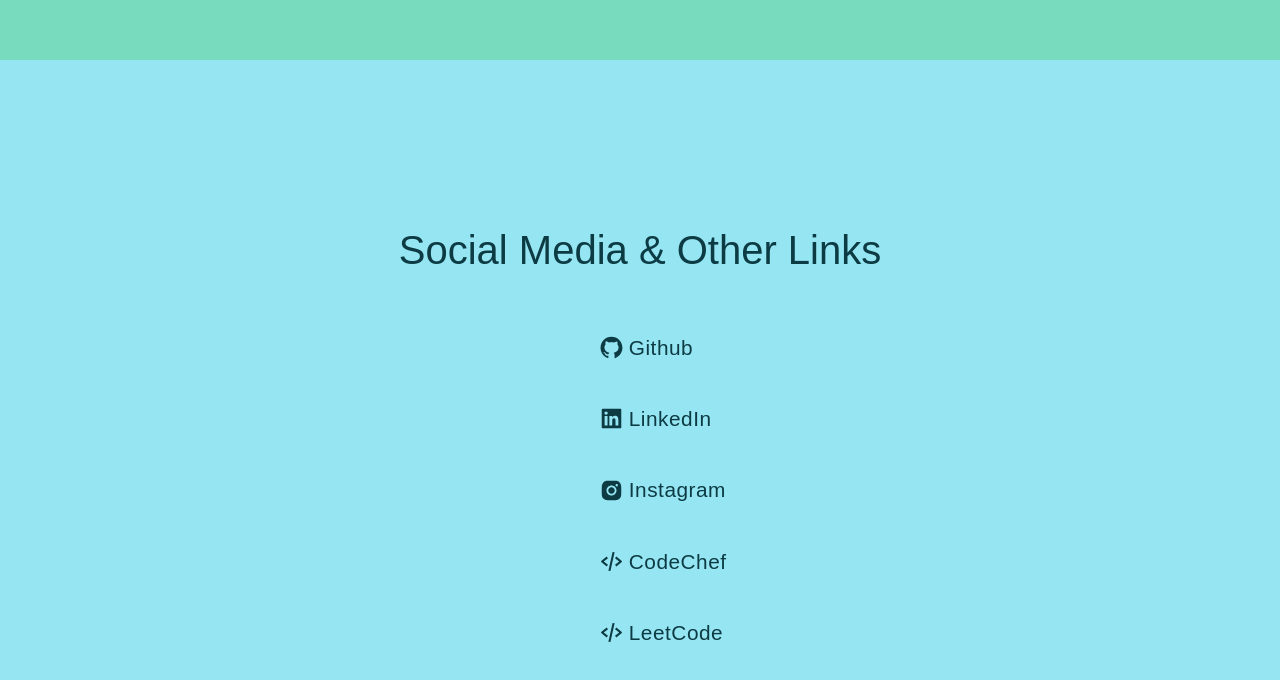
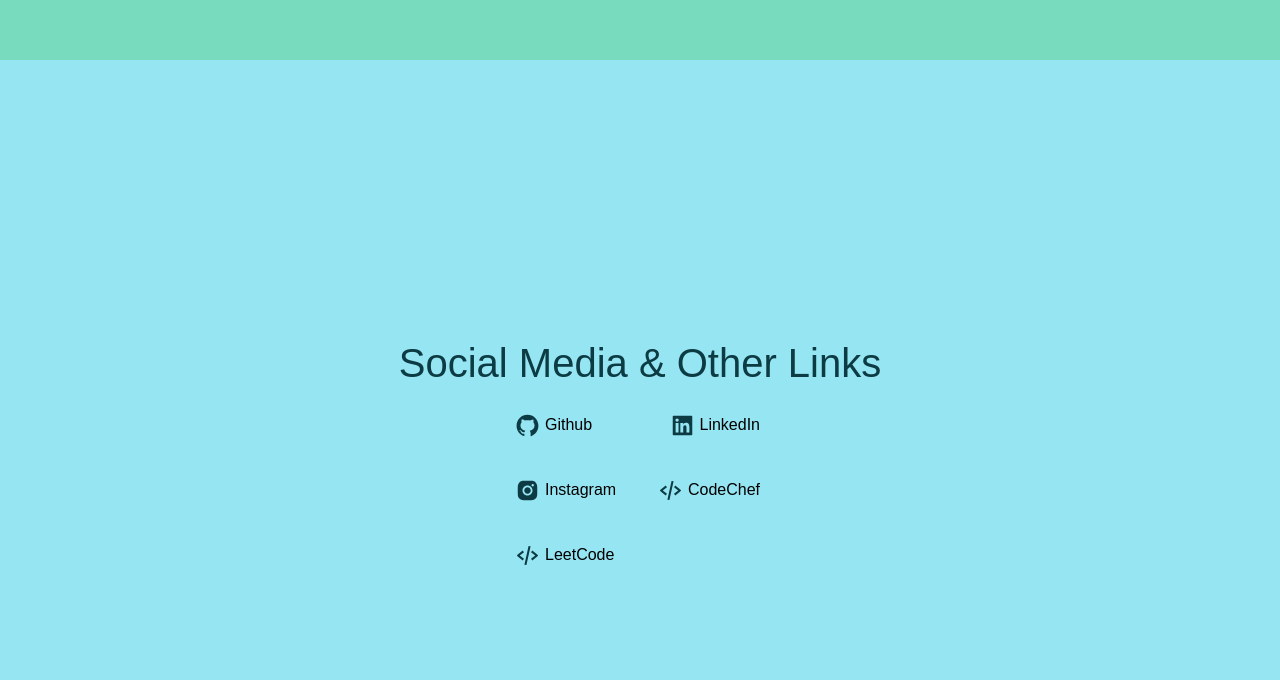
Before and after one commit to lakshyamahawar14/portfolio, a Next.js app: page /about in a window 1280 px wide. Shown: the part 740-1420 px from the top of the page. Built offline with nearby package versions, Linux system fonts and the light colour scheme.

Commit message:
updating about page

```diff
--- a/app/components/About.js
+++ b/app/components/About.js
@@ -82,7 +82,7 @@ const About = () => {
           <h2 className="text-[2.5rem] text-[#0c3b43] text-center md:text-[2rem] sm:text-[1.5rem] w-[100%]">
             Social Media & Other Links
           </h2>
-          <p className="text-[1.3rem] flex flex-col items-start justify-center py-[2rem] md:text-[1.2rem] tracking-wide w-[100%] m-auto text-[#0c3b43] sm:text-[1rem] md:py-[1.7rem] sm:py-[1.3rem]">
+          {/* <p className="text-[1.3rem] flex flex-col items-start justify-center py-[2rem] md:text-[1.2rem] tracking-wide w-[100%] m-auto text-[#0c3b43] sm:text-[1rem] md:py-[1.7rem] sm:py-[1.3rem]">
             <a
               href="https://github.com/lakshyamahawar14"
               target="_blank"
@@ -133,7 +133,67 @@ const About = () => {
                 <span className="px-[5px]">LeetCode</span>
               </span>
             </a>
-          </p>
+          </p> */}
+          <div className="w-[100%]">
+            <p className="max-w-[250px] m-auto flex items-center justify-between">
+              <a
+                href="https://github.com/lakshyamahawar14"
+                target="_blank"
+                className="flex justify-center items-center my-[10px]"
+              >
+                <span className="flex justify-center items-center my-[10px]">
+                  <AiFillGithub size={25} color="#0c3b43" />{" "}
+                  <span className="px-[5px]">Github</span>
+                </span>
+              </a>
+              <a
+                href="https://www.linkedin.com/in/lakshya-mahawar-099788209/"
+                target="_blank"
+                className="flex justify-center items-center my-[10px]"
+              >
+                <span className="flex justify-center items-center my-[10px]">
+                  <AiFillLinkedin size={25} color="#0c3b43" />{" "}
+                  <span className="px-[5px]">LinkedIn</span>
+                </span>
+              </a>
+            </p>
+
+            <p className="max-w-[250px] m-auto flex items-center justify-between">
+              <a
+                href="https://www.instagram.com/lakshyamahawar14/"
+                target="_blank"
+                className="flex justify-center items-center my-[10px]"
+              >
+                <span className="flex justify-center items-center my-[10px]">
+                  <AiFillInstagram size={25} color="#0c3b43" />{" "}
+                  <span className="px-[5px]">Instagram</span>
+                </span>
+              </a>
+              <a
+                href="https://www.codechef.com/users/the_scammer"
+                target="_blank"
+                className="flex justify-center items-center my-[10px]"
+              >
+                <span className="flex justify-center items-center my-[10px]">
+                  <BiCodeAlt size={25} color="#0c3b43" />{" "}
+                  <span className="px-[5px]">CodeChef</span>
+                </span>
+              </a>
+            </p>
+
+            <p className="max-w-[250px] m-auto flex items-center justify-between">
+              <a
+                href="https://leetcode.com/lakshyamahawar14/"
+                target="_blank"
+                className="flex justify-center items-center my-[10px]"
+              >
+                <span className="flex justify-center items-center my-[10px]">
+                  <BiCodeAlt size={25} color="#0c3b43" />{" "}
+                  <span className="px-[5px]">LeetCode</span>
+                </span>
+              </a>
+            </p>
+          </div>
         </div>
       </section>
     </>
--- a/app/components/Header.js
+++ b/app/components/Header.js
@@ -34,7 +34,7 @@ const Header = (props) => {
         >
           <div className="logoContainer z-[200] flex justify-center items-center sm:justify-between sm:w-[100%] sm:h-[8vh] sm:absolute sm:top-0 sm:left-0 sm:px-[6vw] m-auto">
             <p
-              className={`logo font-[600] tracking-wider text-[${
+              className={`logo tracking-wider text-[${
                 props.color || "#000000"
               }] text-[0.9rem] `}
             >
```
